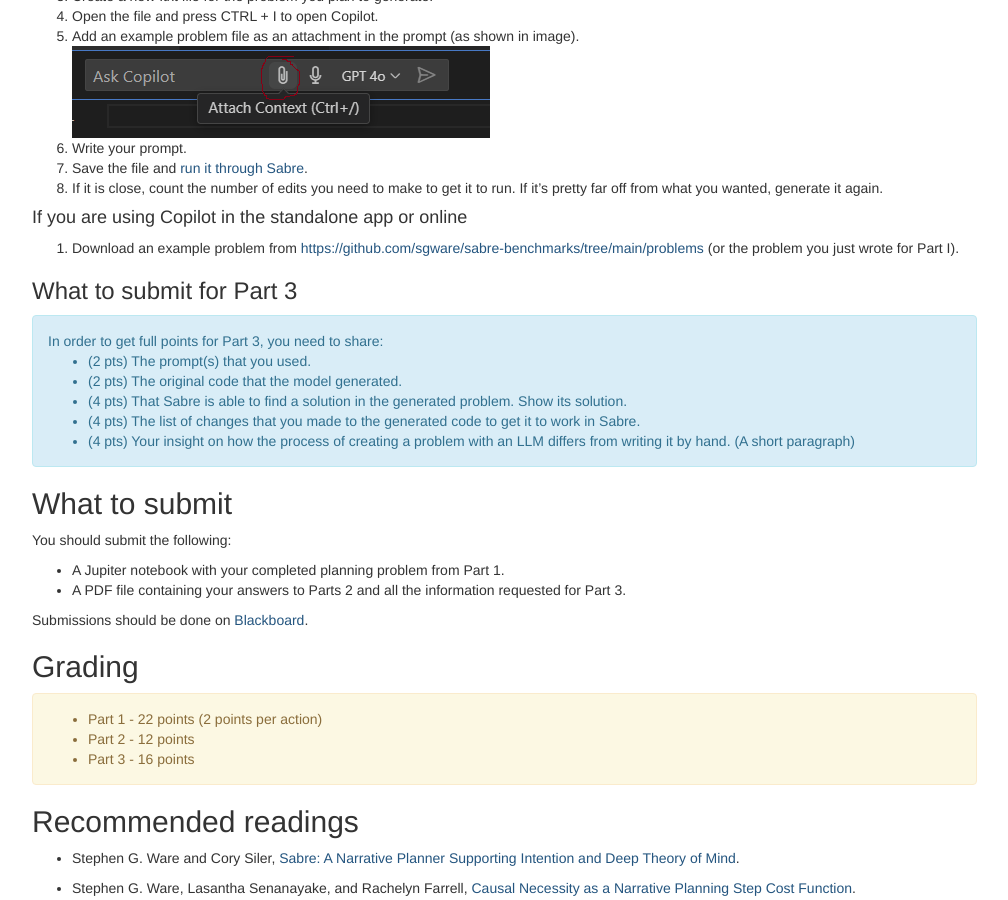
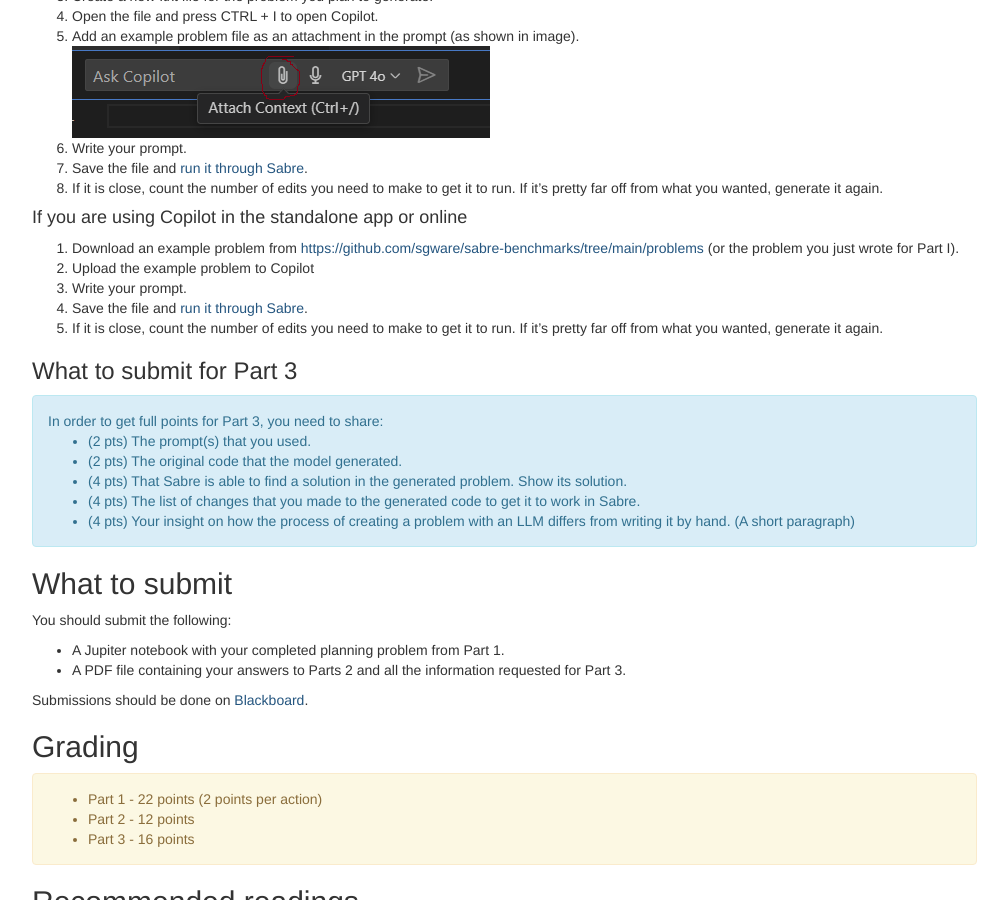
Before and after one commit to lara-martin/neurosymbolic-text-gen, a Jekyll site: the page built from homeworks/planning/sabre.md, in a window 1280 px wide and 900 px high, scrolled down 3509 px. Shown: the whole window, without its empty margins (233-1241 px from the left). Built offline with Jekyll 4.4.1, drawn with Linux system fonts in a browser that asks for light colours; nearby versions of some CDN libraries; a script that is not in the unit is left out.

Commit message:
Update sabre.md

```diff
--- a/homeworks/planning/sabre.md
+++ b/homeworks/planning/sabre.md
@@ -229,8 +229,10 @@ Dystopian Futures
 
 #### If you are using Copilot in the standalone app or online
 1. Download an example problem from [https://github.com/sgware/sabre-benchmarks/tree/main/problems](https://github.com/sgware/sabre-benchmarks/tree/main/problems) (or the problem you just wrote for Part I).
-
-
+2. Upload the example problem  to Copilot
+3. Write your prompt.
+4. Save the file and [run it through Sabre]({{page.materials[0].url}}).
+5. If it is close, count the number of edits you need to make to get it to run. If it's pretty far off from what you wanted, generate it again.
 
 
 ### What to submit for Part 3
```
